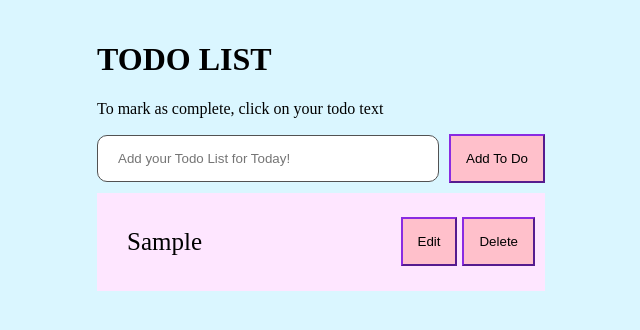
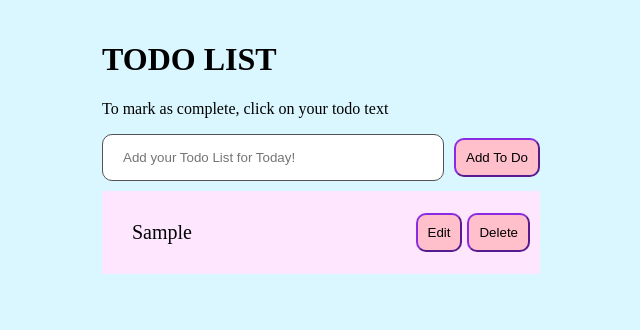
Before and after one commit to Jy-re/ToDoList, a React (Vite) app: page / in a window 1280 px wide. Both pictures are taken after typing "Sample" into the empty fields and a click on the button "Add To Do". Shown: the top 330 px of the page, without its empty margins (319-959 px from the left). Built offline with nearby package versions, Linux system fonts and the light colour scheme.

Commit message:
fixed styling

```diff
--- a/src/App.css
+++ b/src/App.css
@@ -16,7 +16,7 @@ body{
 }
 
 .task-text{
-  font-size: 25px;
+  font-size: 20px;
   margin-left: 20px;
 }
 
@@ -41,7 +41,8 @@ body{
 button{
   background-color: pink;
   border-color: blueviolet;
-  padding: 15px;
+  padding: 10px;
+  border-radius: 10px;
 }
 
 .complete{
```
